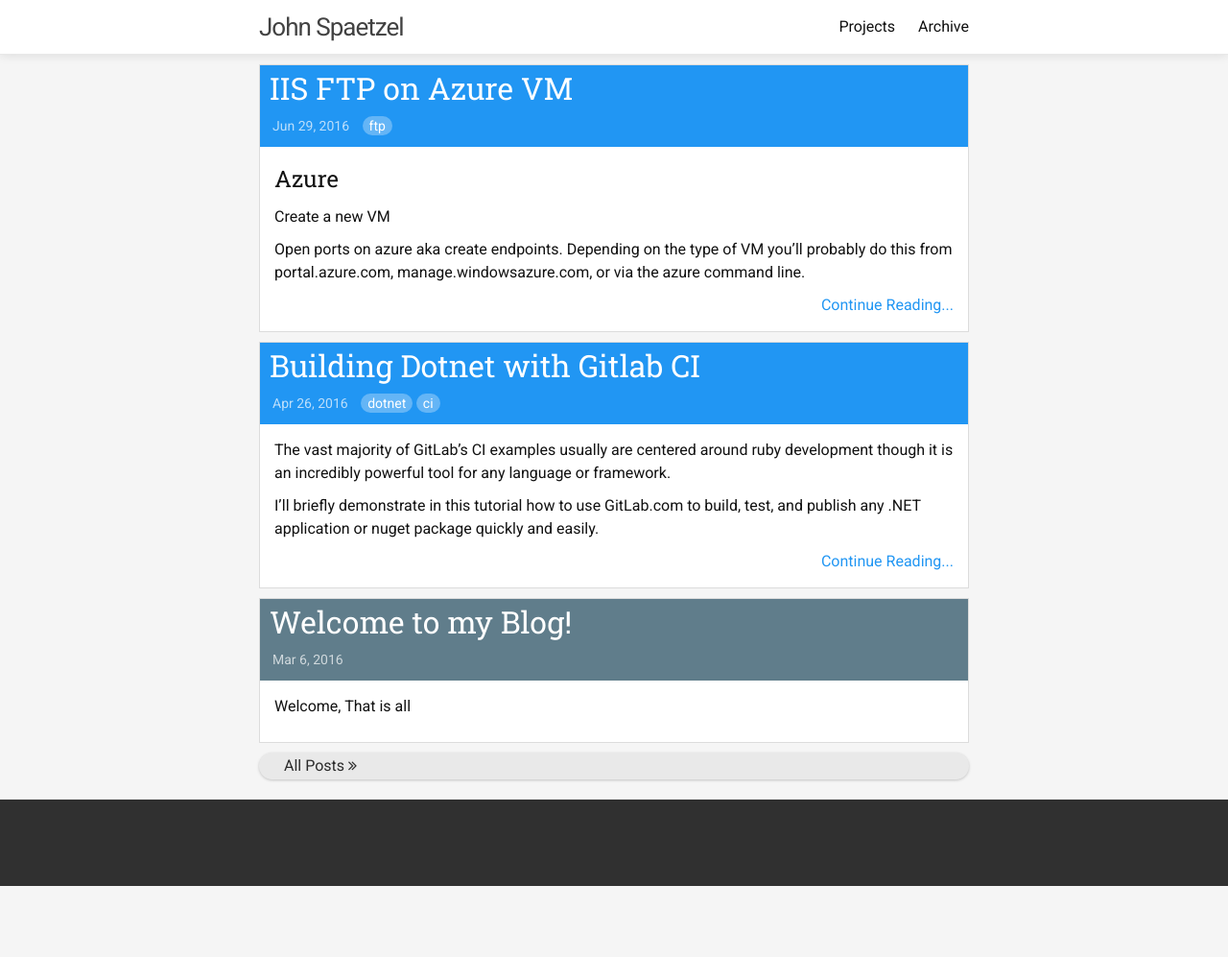
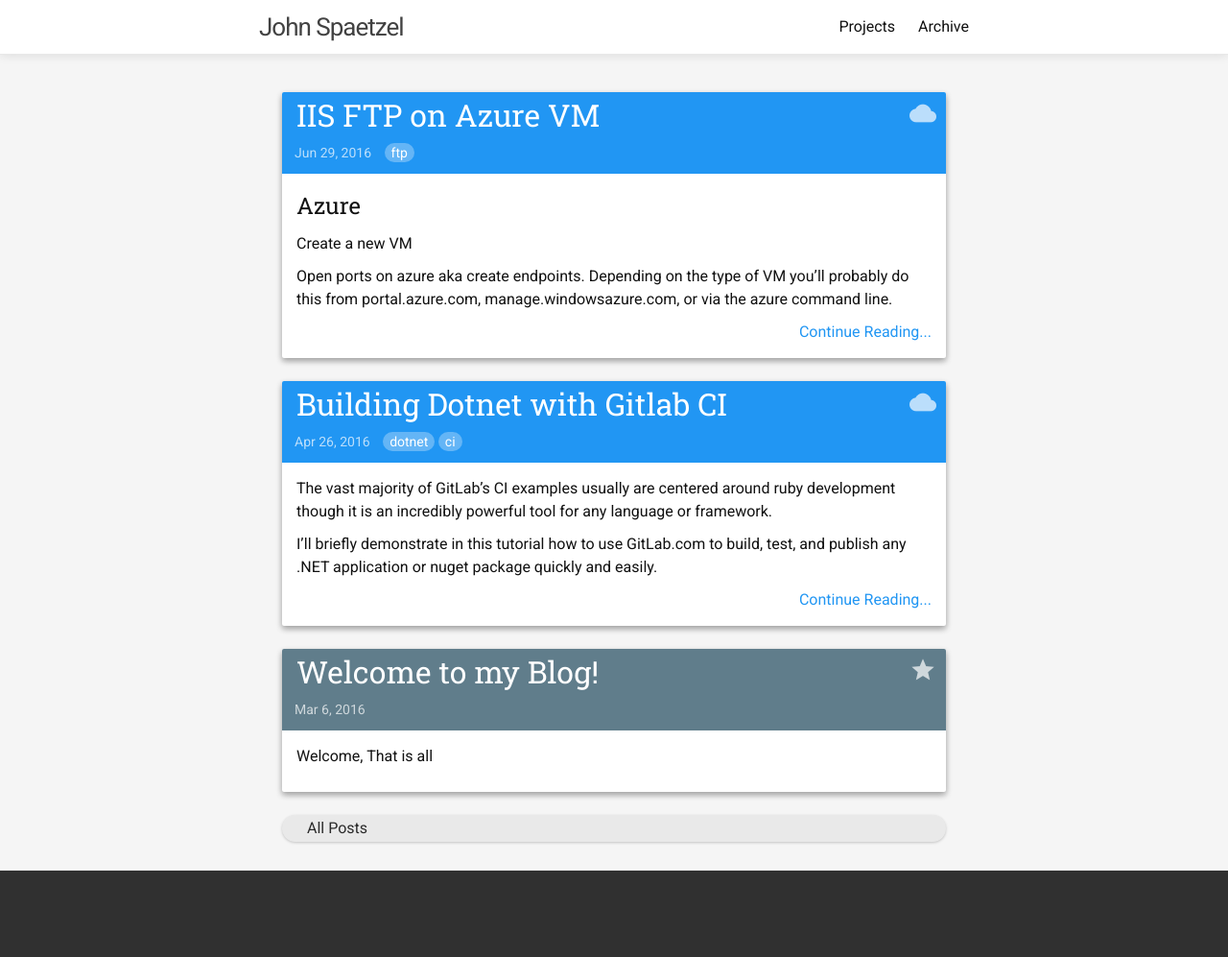
Before and after one commit to jspaetzel/meh.dev, a Jekyll site: the page built from index.html, in a window 1280 px wide. Shown: the whole page at 96% size. Built offline with Jekyll 4.4.1, drawn with Linux system fonts in a browser that asks for light colours; nearby versions of some CDN libraries; before the commit the page ends 923 px from its top, so only the background shows below that.

Commit message:
Added an icon to post header, minor other style changes

```diff
--- a/_data/categories.yml
+++ b/_data/categories.yml
@@ -4,15 +4,18 @@
   color-500: '#673AB7'
   color-300: '#9575CD'
   color-100: '#D1C4E9'
+  icon: 'code'
 operations:
   name: Operations
   key: 'operations'
   color-500: '#2196F3'
   color-300: '#64B5F6'
   color-100: '#BBDEFB'
+  icon: 'cloud'
 other:
   name: Other
   key: 'other'
   color-500: '#607D8B'
   color-300: '#90A4AE'
   color-100: '#CFD8DC'
+  icon: 'grade'
--- a/_includes/head.html
+++ b/_includes/head.html
@@ -9,6 +9,6 @@
   <link rel="stylesheet" href="{{ "/css/main.css" | prepend: site.baseurl }}">
   <link rel="canonical" href="{{ page.url | replace:'index.html','' | prepend: site.baseurl | prepend: site.url }}">
   <link rel="alternate" type="application/rss+xml" title="{{ site.title }}" href="{{ "/feed.xml" | prepend: site.baseurl | prepend: site.url }}">
-  <link rel="stylesheet" href="https://maxcdn.bootstrapcdn.com/font-awesome/4.6.2/css/font-awesome.min.css">
   <link href="https://fonts.googleapis.com/css?family=Roboto|Roboto+Mono|Roboto+Slab" rel="stylesheet">
+  <link href="https://fonts.googleapis.com/icon?family=Material+Icons" rel="stylesheet">
 </head>
--- a/_includes/header.html
+++ b/_includes/header.html
@@ -6,11 +6,7 @@
 
     <nav class="site-nav">
       <a href="#" class="menu-icon">
-        <svg viewBox="0 0 18 15">
-          <path fill="#424242" d="M18,1.484c0,0.82-0.665,1.484-1.484,1.484H1.484C0.665,2.969,0,2.304,0,1.484l0,0C0,0.665,0.665,0,1.484,0 h15.031C17.335,0,18,0.665,18,1.484L18,1.484z"/>
-          <path fill="#424242" d="M18,7.516C18,8.335,17.335,9,16.516,9H1.484C0.665,9,0,8.335,0,7.516l0,0c0-0.82,0.665-1.484,1.484-1.484 h15.031C17.335,6.031,18,6.696,18,7.516L18,7.516z"/>
-          <path fill="#424242" d="M18,13.516C18,14.335,17.335,15,16.516,15H1.484C0.665,15,0,14.335,0,13.516l0,0 c0-0.82,0.665-1.484,1.484-1.484h15.031C17.335,12.031,18,12.696,18,13.516L18,13.516z"/>
-        </svg>
+        <i class="material-icons">menu</i>
       </a>
 
       <div class="trigger">
--- a/_layouts/post.html
+++ b/_layouts/post.html
@@ -7,6 +7,9 @@
 <article class="post content-wrapper category-{{ category.key }}" itemscope itemtype="http://schema.org/BlogPosting">
 
   <header class="post-header">
+    <div class="post-category-icon">
+      <i class="material-icons">{{ category.icon }}</i>
+    </div>
     <h2 class="post-title" itemprop="name headline">
         <a href="#">{{ page.title }}</a>
     </h2>
--- a/_sass/_layout.scss
+++ b/_sass/_layout.scss
@@ -61,7 +61,8 @@
             width: 36px;
             height: 26px;
             line-height: 0;
-            padding-top: 10px;
+            padding-top: 5px;
+            padding-bottom: 2px;
             text-align: center;
 
             > svg {
@@ -167,13 +168,15 @@
  * Page content
  */
 .page-content {
-  padding: 0 15px;
+  padding: 5px 15px;
 }
 
 .content-wrapper {
   background: #ffffff;
-  border: #dcdcdc 1px solid;
-  margin-bottom: 10px;
+  margin-bottom: 15px;
+  box-shadow: 0 3px 6px rgba(0,0,0,0.16), 0 3px 6px rgba(0,0,0,0.23);
+  margin: 1.5rem;
+  border-radius: 2px;
 }
 
 .page-heading {
@@ -197,7 +200,7 @@
     text-align: left;
     border-radius: 20px;
     padding: 2px 26px;
-    margin-bottom:20px;
+    margin: 1.5rem;
     box-shadow: 0px 1px 3px 0px rgba(0, 0, 0, 0.2);
     background: rgba(0, 0, 0, 0.05);
     display: block;
@@ -340,6 +343,21 @@
   }
 }
 
+.post-category-icon {
+  position: relative;
+  i {
+    font-size: 28px;
+    position: absolute;
+    right: 0;
+  }
+}
+.post-title {
+    padding-left: 5px; padding-right: 35px;
+}
+.post-header {
+  border-radius: 2px 2px 0px 0px;
+}
+
 .category-operations {
   .post-header {
       background: $blue-500;
@@ -358,6 +376,9 @@
   }
   a:hover {
     color: $blue-300;
+  }
+  .post-category-icon {
+    color: $blue-100;
   }
 }
 
@@ -380,6 +401,9 @@
   a:hover {
     color: $blue-grey-300;
   }
+  .post-category-icon {
+    color: $blue-grey-100;
+  }
 }
 
 .category-programming {
@@ -401,4 +425,7 @@
   a:hover {
     color: $deep-purple-300;
   }
+  .post-category-icon {
+    color: $deep-purple-100;
+  }
 }
--- a/index.html
+++ b/index.html
@@ -14,6 +14,9 @@
             <article class="post category-{{ category.key }}" itemscope itemtype="http://schema.org/BlogPosting">
 
             <header class="post-header">
+              <div class="post-category-icon">
+                <i class="material-icons">{{ category.icon }}</i>
+              </div>
               <h2 class="post-title" itemprop="name headline">
                 <a href="{{ post.url | prepend: site.baseurl }}">{{ post.title }}</a>
               </h2>
@@ -46,6 +49,5 @@
 
   <a href="/archive" class="post-list-more">
       All Posts
-      <i class="fa fa-angle-double-right" aria-hidden="true"></i>
   </a>
 </div>
```
